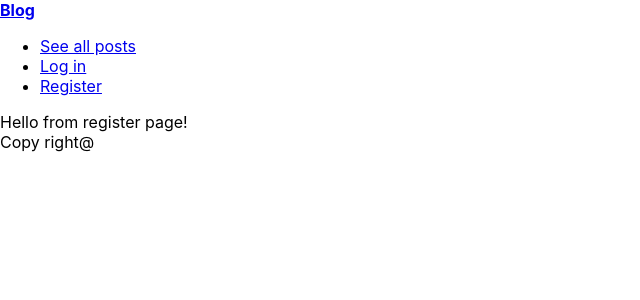
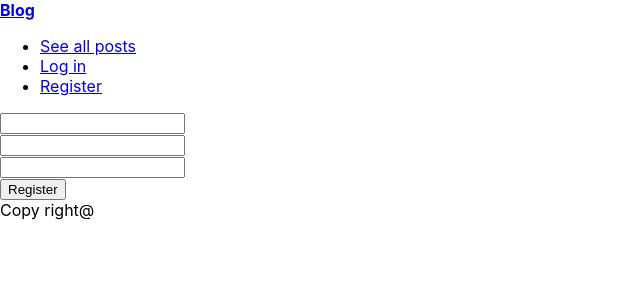
Before and after one commit to ElkaDerm/blog, a React (Create React App) app in the folder frontend/: page /register in a window 1280 px wide. Shown: the top 300 px of the page, without its empty margins (0-640 px from the left). Built offline with nearby package versions, Linux system fonts and the light colour scheme.

Commit message:
add register form and functionality

```diff
--- a/frontend/src/client/blog-user.js
+++ b/frontend/src/client/blog-user.js
@@ -15,3 +15,19 @@ export async function singIn (username, password) {
     }
 
 }
+
+export async function register (username, password) {
+
+    const response = await fetch("/users/regist", {
+        method:"POST",
+        headers:{
+            "Content-type":"application/json"
+        },
+        body:JSON.stringify({username, password})
+    });
+
+    if (response.status !==204) {
+        throw new Error('Can not be registered!')
+    }
+
+}
--- a/frontend/src/components/authentication/RegisterPage.js
+++ b/frontend/src/components/authentication/RegisterPage.js
@@ -1,7 +1,51 @@
+import { useState } from "react";
+
+import { authRegister } from "../../service/authService.js";
+
+
 
 
 export function RegisterPage () {
+
+
+ function submit (e) {
+
+    e.preventDefault();
+
+    const formData= new FormData(e.currentTarget);
+
+    let username= formData.get('username');
+    let password= formData.get('password');
+    let repeatPassword= formData.get('repeatPass');
+
+    if (password !== repeatPassword) {
+        throw new Error('Passwords do not match!');
+    }
+
+    authRegister(username, password);
+    // TODO : direct log in
+
+
+    console.log ('after authRegister')
+}
+
+
     return (
-        'Hello from register page!'
+        <form onSubmit={submit} method="POST" >
+            <div>
+                <input type="text" name="username" defaultValue=''
+               />
+            </div>
+            <div>
+                <input type="password" name="password" defaultValue=''
+                />
+            </div>
+            <div>
+                <input type="password" name="repeatPass" defaultValue=''
+
+           />
+            </div>
+            <button type="submit">Register</button>
+        </form>
     )
 }
--- a/frontend/src/service/authService.js
+++ b/frontend/src/service/authService.js
@@ -1,11 +1,26 @@
 
 
-import { singIn } from "../client/blog-user.js"
+import { singIn, register } from "../client/blog-user.js"
 
 export async function login(username, password) {
 
-
+try {
     await singIn(username, password);
 
   console.log ('sing in from authservice')
+
+} catch (error) {
+    console.log (error.message)
 }
+}
+
+export async function authRegister (username, password) {
+
+    try {
+        await register(username, password)
+        console.log('registered .. from authService')
+
+    } catch (error) {
+        console.log(error.message)
+    }
+}
```
Also changed, not shown: frontend/src/context/AuthContext.js (line endings or trailing spaces), 1 other file (tests, documents, lock files or other folders).
